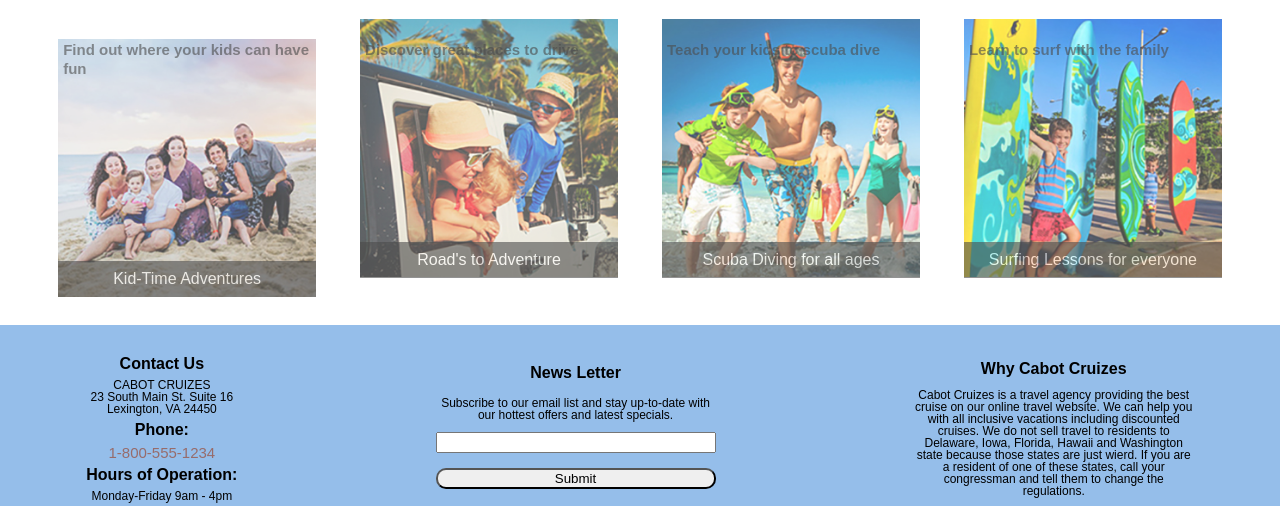
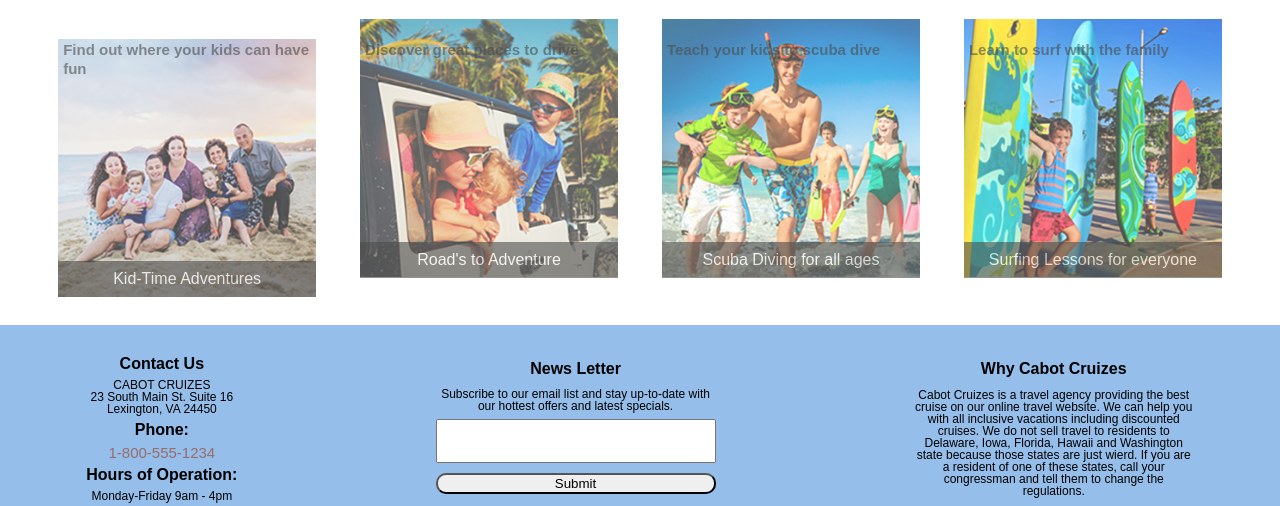
Before and after one commit to Funnyboy363/cabot-cruizes, a plain HTML site: page index.html in a window 1280 px wide. Shown: the part 576-1082 px from the top of the page. Drawn offline with nearby package versions, Linux system fonts and the light colour scheme; a web font is replaced by a local one.

Commit message:
adjusted input size on footer

```diff
--- a/sass/_small-default.scss
+++ b/sass/_small-default.scss
@@ -327,6 +327,7 @@ h3 {
         width: 90%;
         text-align: center;
         margin: 2px auto;
+        height: 44px;
 
     }
 
```
Also changed, not shown: css/styles.css, 1 other file.
